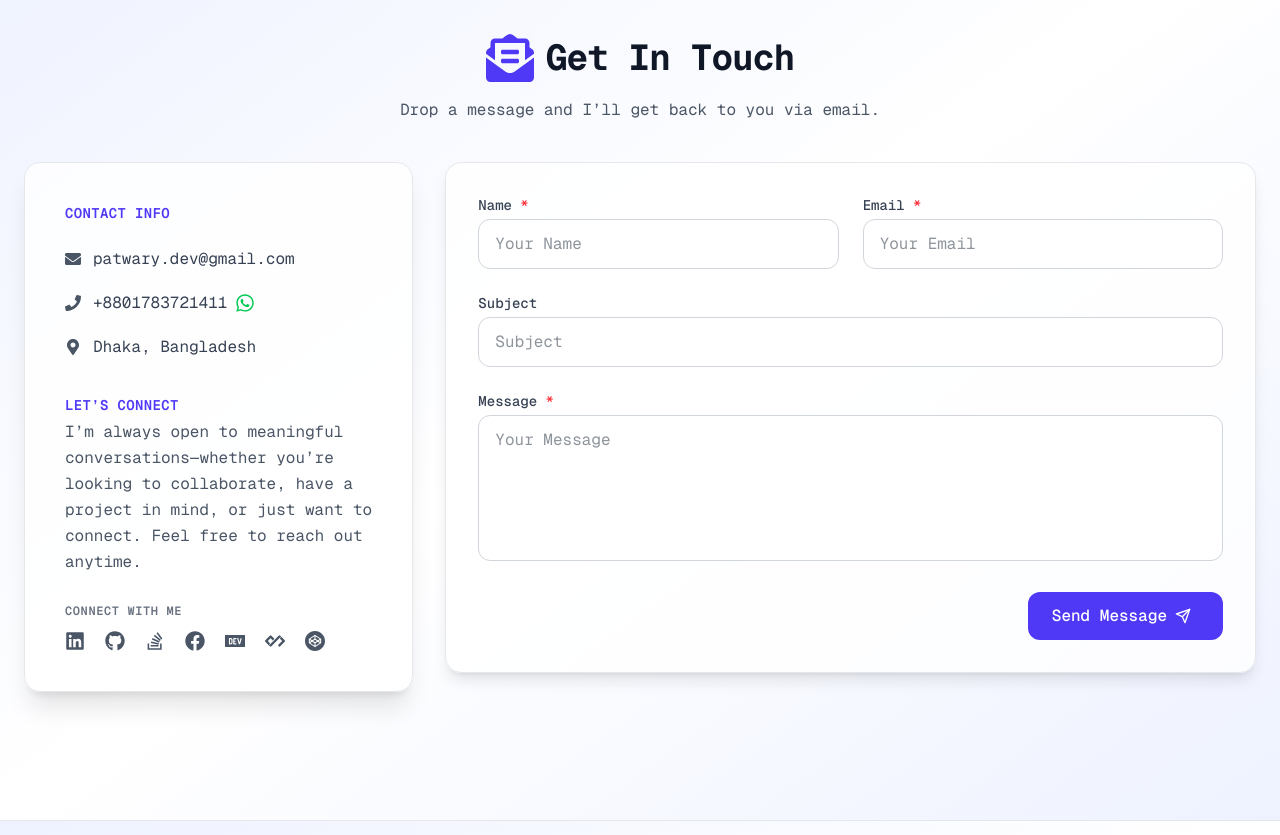
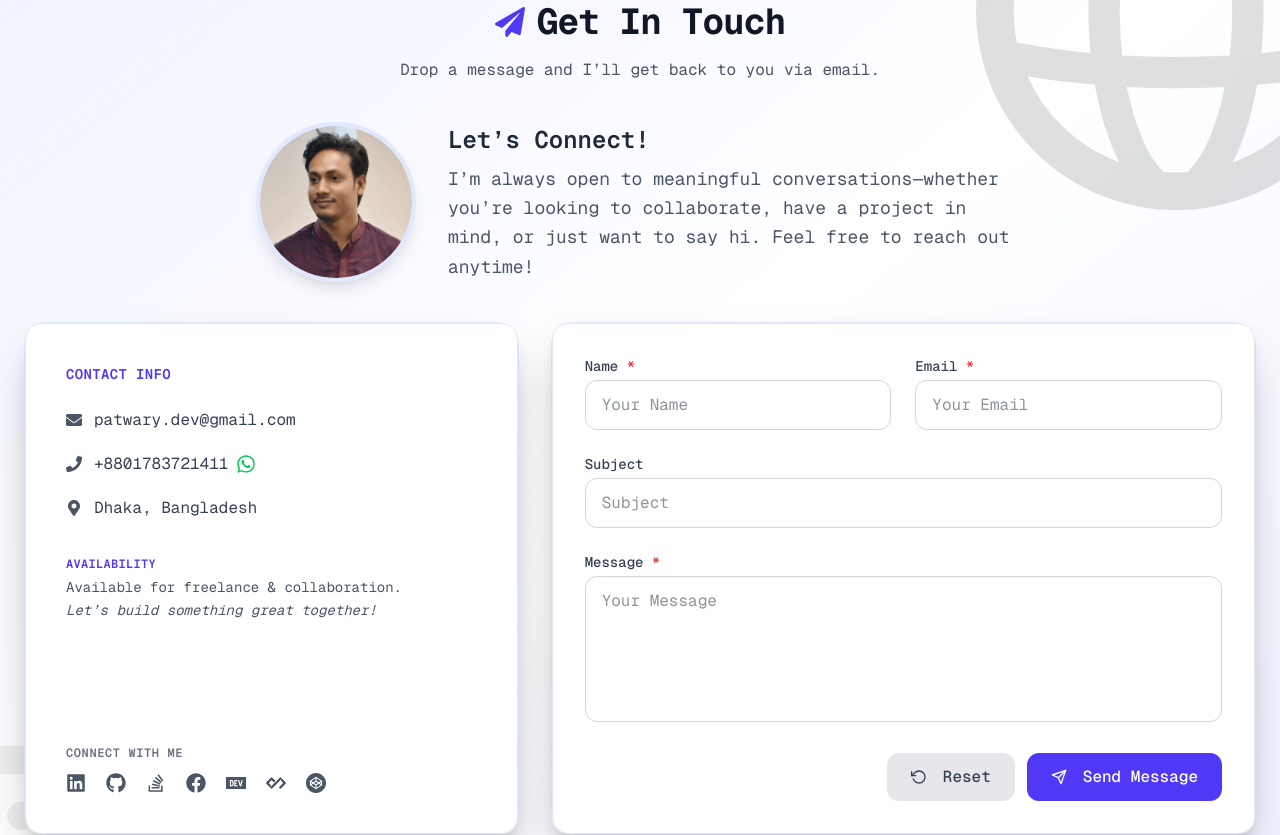
Before and after one commit to mdhasanpatwary/portfolio-app, a Next.js app: page / in a window 1280 px wide. Shown: the part 7340-8175 px from the top of the page. Built offline with nearby package versions, Linux system fonts and the light colour scheme; no server answers.

Commit message:
update: contact section design

```diff
--- a/components/contact/Contact.tsx
+++ b/components/contact/Contact.tsx
@@ -1,10 +1,11 @@
 "use client";
 
 import React from "react";
+import Image from "next/image";
 import SectionTitle from "../global/SectionTitle";
 import ContactInfoCard from "./ContactInfoCard";
 import ContactForm from "./ContactForm";
-import { FaEnvelopeOpenText } from "react-icons/fa";
+import { FaPaperPlane } from "react-icons/fa";
 
 interface ContactProps {
   contact: {
@@ -23,21 +24,53 @@ const Contact: React.FC<ContactProps> = ({ contact }) => {
   return (
     <section
       id="contact"
-      className="w-full py-20 md:py-32 px-6 bg-gradient-to-br from-indigo-50 via-white to-indigo-50 dark:from-gray-900 dark:via-gray-800 dark:to-gray-900 relative overflow-hidden"
+      className="w-full py-16 md:py-24 px-6 bg-gradient-to-br from-indigo-50 via-white to-indigo-50 dark:from-gray-900 dark:via-gray-800 dark:to-gray-900 relative overflow-hidden"
     >
+      {/* Decorative SVG background */}
+      <div className="absolute -top-24 -right-24 w-[400px] h-[400px] opacity-20 z-0 pointer-events-none select-none hidden md:block">
+        <Image src="/globe.svg" alt="Decorative globe" fill style={{objectFit:'contain'}} />
+      </div>
+      <div className="absolute -bottom-24 -left-24 w-[300px] h-[300px] opacity-10 z-0 pointer-events-none select-none hidden md:block">
+        <Image src="/window.svg" alt="Decorative window" fill style={{objectFit:'contain'}} />
+      </div>
       <div className="max-w-7xl mx-auto relative z-10">
         <SectionTitle
           title={contact.title}
-          icon={<FaEnvelopeOpenText className="text-indigo-600 dark:text-indigo-400 text-4xl md:text-5xl" />}
+          icon={<FaPaperPlane className="text-indigo-600 dark:text-indigo-400 text-3xl" />}
         >
           {contact.subtitle}
         </SectionTitle>
+        {/* Friendly intro message and profile image */}
+        <div className="flex flex-col md:flex-row items-center justify-center gap-8 mb-10">
+          <div className="relative w-32 h-32 md:w-40 md:h-40 rounded-full overflow-hidden border-4 border-indigo-100 dark:border-gray-700 shadow-lg">
+            <Image
+              src="/profile.png"
+              alt={`Profile picture of ${contact.name}`}
+              fill
+              sizes="(max-width: 768px) 100vw, (max-width: 1200px) 40vw, 160px"
+              style={{ objectFit: "cover" }}
+              priority={false}
+            />
+          </div>
+          <div className="text-center md:text-left max-w-xl">
+            <h3 className="text-2xl font-semibold text-gray-800 dark:text-gray-100 mb-2">Let’s Connect!</h3>
+            <p className="text-md md:text-lg text-gray-600 dark:text-gray-400 leading-relaxed">
+              I’m always open to meaningful conversations—whether you’re looking to collaborate, have a project in mind, or just want to say hi. Feel free to reach out anytime!
+            </p>
+          </div>
+        </div>
         <div className="grid grid-cols-1 md:grid-cols-12 gap-8 mt-10">
-          <div className="md:col-span-4 mb-8 md:mb-0">
-            <ContactInfoCard contact={contact} />
+          <div className="md:col-span-5 mb-8 md:mb-0 flex items-stretch">
+            {/* Enhanced card with glassmorphism effect */}
+            <div className="w-full bg-white/70 dark:bg-gray-900/70 backdrop-blur-md border border-indigo-100 dark:border-gray-800 rounded-3xl shadow-2xl p-0 flex flex-col justify-between">
+              <ContactInfoCard contact={contact} />
+            </div>
           </div>
-          <div className="md:col-span-8">
-            <ContactForm />
+          <div className="md:col-span-7 flex items-stretch">
+            {/* Enhanced form card */}
+            <div className="w-full bg-white/80 dark:bg-gray-900/80 border border-indigo-100 dark:border-gray-800 rounded-3xl shadow-2xl p-0 flex flex-col justify-between">
+              <ContactForm />
+            </div>
           </div>
         </div>
       </div>
--- a/components/contact/ContactForm.tsx
+++ b/components/contact/ContactForm.tsx
@@ -1,5 +1,6 @@
 import React, { FC, FormEvent, useRef, useState } from "react";
 import { FiSend } from "react-icons/fi";
+import { FiRotateCcw } from "react-icons/fi";
 import emailjs from "@emailjs/browser";
 import toast from "react-hot-toast";
 
@@ -69,10 +70,17 @@ const ContactForm: FC = () => {
       .finally(() => setLoading(false));
   };
 
+  const handleReset = () => {
+    form.current?.reset();
+    setErrors({});
+    setTouched({});
+  };
+
   return (
     <form
       ref={form}
       onSubmit={handleSubmit}
+      onReset={handleReset}
       className="bg-white/80 dark:bg-gray-900/80 border border-gray-200 dark:border-gray-700 rounded-2xl p-8 shadow-lg space-y-6"
       noValidate
     >
@@ -150,10 +158,18 @@ const ContactForm: FC = () => {
           <p id="message-error" className="text-xs text-red-600 dark:text-red-400 mt-1 font-medium">{errors.message}</p>
         )}
       </div>
-      <div className="flex w-full">
+      <div className="flex w-full flex-col md:flex-row md:justify-end gap-3 items-stretch md:items-center">
+        <button
+          type="reset"
+          className="w-full md:w-auto cursor-pointer px-6 py-3 bg-gray-200 hover:bg-gray-300 dark:bg-gray-800 dark:hover:bg-gray-700 text-gray-700 dark:text-gray-200 font-medium rounded-xl transition duration-300 flex items-center justify-center gap-2 focus:outline-none focus:ring-2 focus:ring-gray-400"
+          disabled={loading}
+        >
+          <FiRotateCcw className="inline-block mr-2" /> Reset
+        </button>
+
         <button
           type="submit"
-          className="w-full md:w-auto cursor-pointer px-6 py-3 bg-indigo-600 hover:bg-indigo-700 text-white font-medium rounded-xl transition duration-300 flex items-center justify-center gap-2 disabled:opacity-60 md:ml-auto focus:outline-none focus:ring-2 focus:ring-indigo-500"
+          className="w-full md:w-auto cursor-pointer px-6 py-3 bg-indigo-600 hover:bg-indigo-700 text-white font-medium rounded-xl transition duration-300 flex items-center justify-center gap-2 disabled:opacity-60 focus:outline-none focus:ring-2 focus:ring-indigo-500"
           disabled={loading}
           aria-busy={loading}
         >
@@ -161,7 +177,7 @@ const ContactForm: FC = () => {
             <span>Sending...</span>
           ) : (
             <>
-              Send Message <FiSend className="inline-block mr-2" />
+              <FiSend className="inline-block mr-2" /> Send Message
             </>
           )}
         </button>
--- a/components/contact/ContactInfoCard.tsx
+++ b/components/contact/ContactInfoCard.tsx
@@ -1,4 +1,4 @@
-import { FaEnvelope, FaPhone, FaMapMarkerAlt, FaUser } from "react-icons/fa";
+import { FaEnvelope, FaPhone, FaMapMarkerAlt } from "react-icons/fa";
 import { FaWhatsapp } from "react-icons/fa";
 import SocialLinks from "../global/SocialLinks";
 
@@ -40,15 +40,14 @@ const ContactInfoCard = ({ contact }: ContactInfoCardProps) => (
         <FaMapMarkerAlt className="text-gray-600 dark:text-gray-300" />
         <span className="text-gray-700 dark:text-gray-300">{contact.location}</span>
       </div>
-      {/* Summary/Description */}
-      {contact.summary && (
-        <div className="mt-4">
-          <div className="text-sm font-semibold text-indigo-600 dark:text-indigo-400 mb-1 uppercase tracking-wide">Let’s Connect</div>
-          <div className="text-gray-600 dark:text-gray-300 text-base leading-relaxed">
-            {contact.summary}
-          </div>
+      {/* Availability & Note */}
+      <div className="mt-4">
+        <div className="text-xs font-semibold text-indigo-600 dark:text-indigo-400 mb-1 uppercase tracking-wide">Availability</div>
+        <div className="text-gray-600 dark:text-gray-300 text-sm leading-relaxed">
+          Available for freelance & collaboration.<br />
+          <span className="italic">Let’s build something great together!</span>
         </div>
-      )}
+      </div>
     </div>
     {/* Social Links */}
     <div>
```
